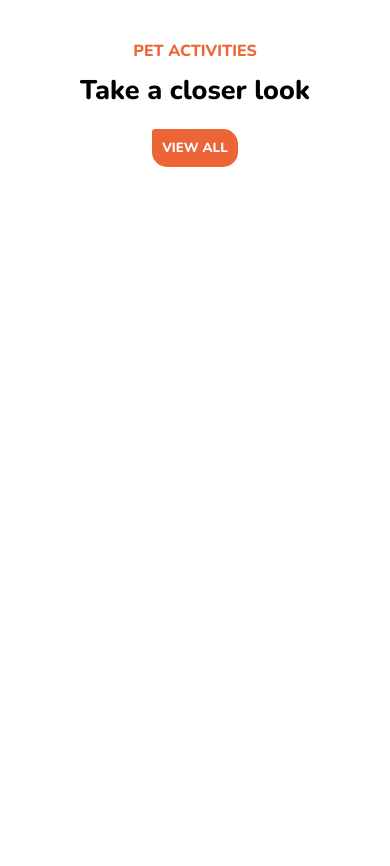
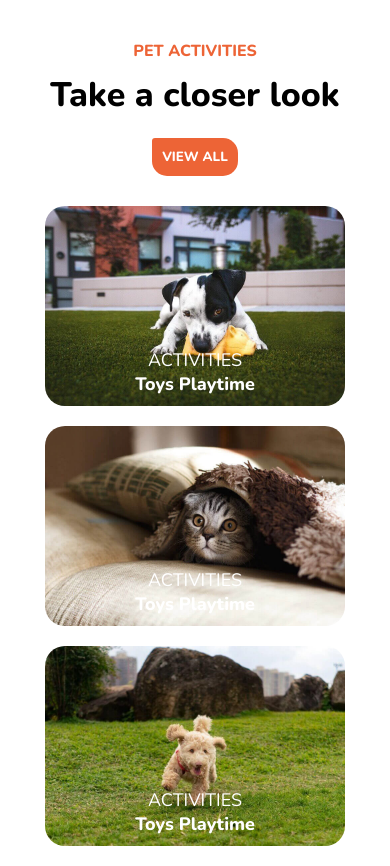
Before and after one commit to Victorreca/202209-w1ch4-victor-redondo, a plain HTML site: page index.html in a window 390 px wide. Before the commit the page ends 844 px from the top, so only its background shows below. Drawn offline with nearby package versions, Linux system fonts and the light colour scheme.

Commit message:
Edit index mobile

```diff
--- a/css/style.css
+++ b/css/style.css
@@ -22,6 +22,8 @@ h4,
 h5,
 h6 {
     margin: 0;
+    display: flex;
+    justify-content: space-around;
 }
 
 input {
@@ -44,6 +46,11 @@ input {
 
 .main-section {
     text-align: center;
+    margin-bottom: 30px;
+}
+
+h1 {
+    font-size: 34px;
 }
 
 h2 {
@@ -51,3 +58,29 @@ h2 {
     color: var(--color-main);
     margin-bottom: 10px;
 }
+
+article.card {
+    display: flex;
+    height: 200px;
+    justify-content: space-around;
+    position: relative;
+}
+
+img.card__image {
+    border-radius: 20px;
+    position: relative;
+}
+
+span.card__info {
+    position: absolute;
+    text-align: center;
+    color: white;
+    bottom: 10px;
+}
+.card__info--bold {
+    font-weight: bold;
+}
+
+article.card {
+    margin-bottom: 20px;
+}
--- a/index.html
+++ b/index.html
@@ -20,6 +20,23 @@
         <h1>Take a closer look</h1>
         <button class="button">VIEW ALL</button>
     </section>
+    <main>
+        <article class="card">
+            <img src="images/01.jpg" alt="Activities Toys Playtime" class="card__image">
+            <span class="card__info">
+                ACTIVITIES <br><span class="card__info--bold">Toys Playtime</span></span>
+        </article>
+        <article class="card">
+            <img src="images/02.jpg" alt="Activities Toys Playtime" class="card__image">
+            <span class="card__info">
+                ACTIVITIES <br><span class="card__info--bold">Toys Playtime</span></span>
+        </article>
+        <article class="card">
+            <img src="images/03.jpg" alt="Activities Toys Playtime" class="card__image">
+            <span class="card__info">
+                ACTIVITIES <br><span class="card__info--bold">Toys Playtime</span></span>
+        </article>
+    </main>
 </body>
 
 </html>
```
